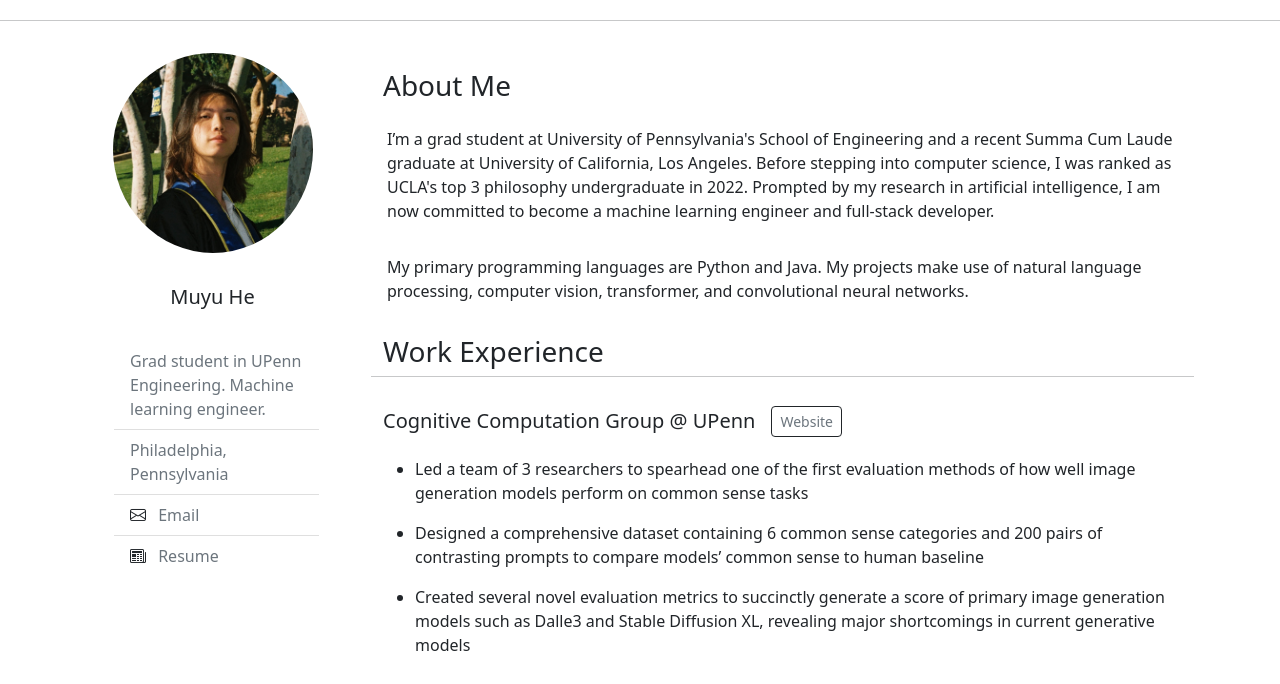
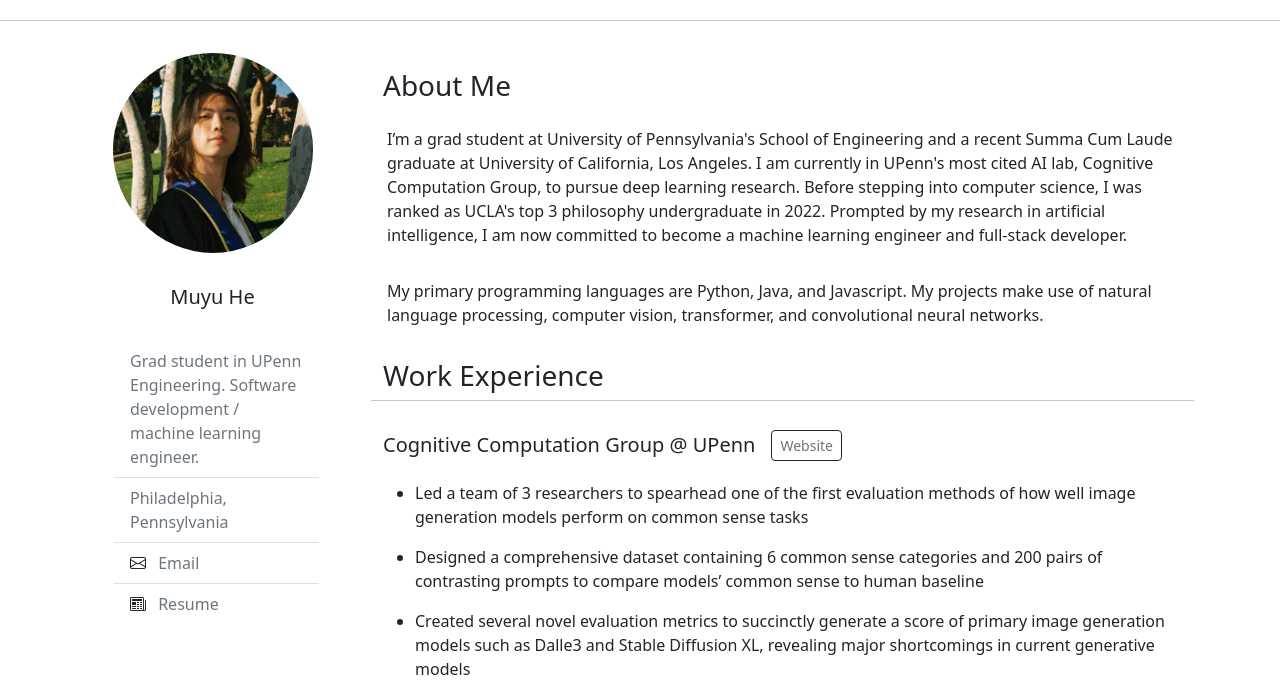
Before and after one commit to RiddleHe/riddlehe.github.io, a plain HTML site: page index.html in a window 1280 px wide. Shown: the part 103-787 px from the top of the page. Drawn offline with nearby package versions, Linux system fonts and the light colour scheme.

Commit message:
Added introduction

```diff
--- a/index.html
+++ b/index.html
@@ -48,7 +48,7 @@
                             <h5 class="card-title text-dark py-2">Muyu He</h5>
                         </div>
                         <ul class="list-group list-group-flush px-4 text-start ms-2">
-                            <li class="list-group-item text-muted">Grad student in UPenn Engineering. Machine learning engineer.</li>
+                            <li class="list-group-item text-muted">Grad student in UPenn Engineering. Software development / machine learning engineer.</li>
                             <li class="list-group-item text-muted">Philadelphia, Pennsylvania</li>
                             <li class="list-group-item">
                                 <i class="bi bi-envelope me-2"></i>
@@ -65,8 +65,8 @@
                 <section class="container mt-3">
                     <div class="row text-start">
                         <h3 class="text-dark">About Me</h3>
-                        <p class="mt-3 ps-3">I’m a grad student at University of Pennsylvania's School of Engineering and a recent Summa Cum Laude graduate at University of California, Los Angeles. Before stepping into computer science, I was ranked as UCLA's top 3 philosophy undergraduate in 2022. Prompted by my research in artificial intelligence, I am now committed to become a machine learning engineer and full-stack developer.</p>
-                        <p class="mt-3 ps-3">My primary programming languages are Python and Java. My projects make use of natural language processing, computer vision, transformer, and convolutional neural networks.</p>
+                        <p class="mt-3 ps-3">I’m a grad student at University of Pennsylvania's School of Engineering and a recent Summa Cum Laude graduate at University of California, Los Angeles. I am currently in UPenn's most cited AI lab, Cognitive Computation Group, to pursue deep learning research. Before stepping into computer science, I was ranked as UCLA's top 3 philosophy undergraduate in 2022. Prompted by my research in artificial intelligence, I am now committed to become a machine learning engineer and full-stack developer.</p>
+                        <p class="mt-3 ps-3">My primary programming languages are Python, Java, and Javascript. My projects make use of natural language processing, computer vision, transformer, and convolutional neural networks.</p>
                     </div>
                 </section>
                 <section class="container mt-3">
```
